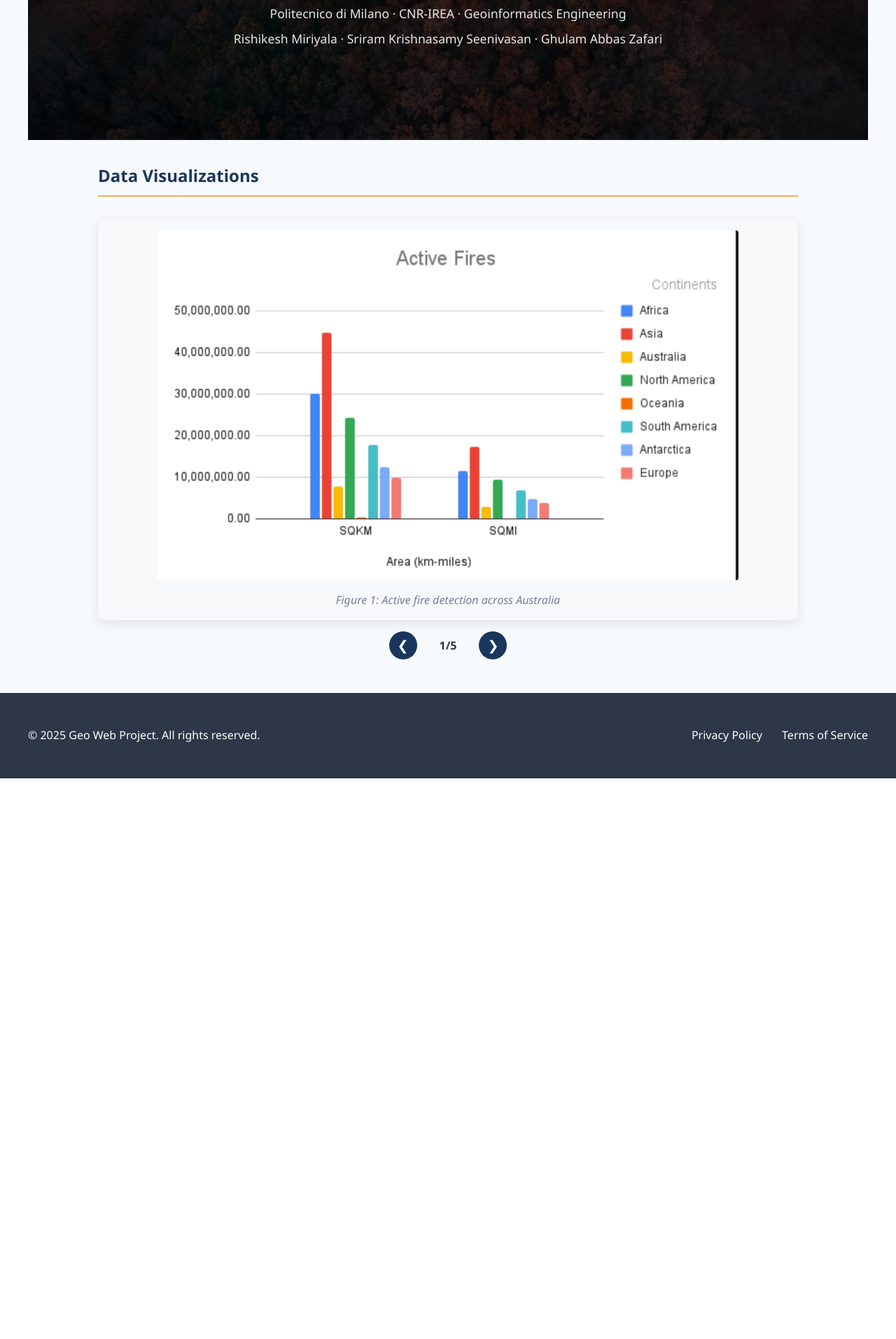
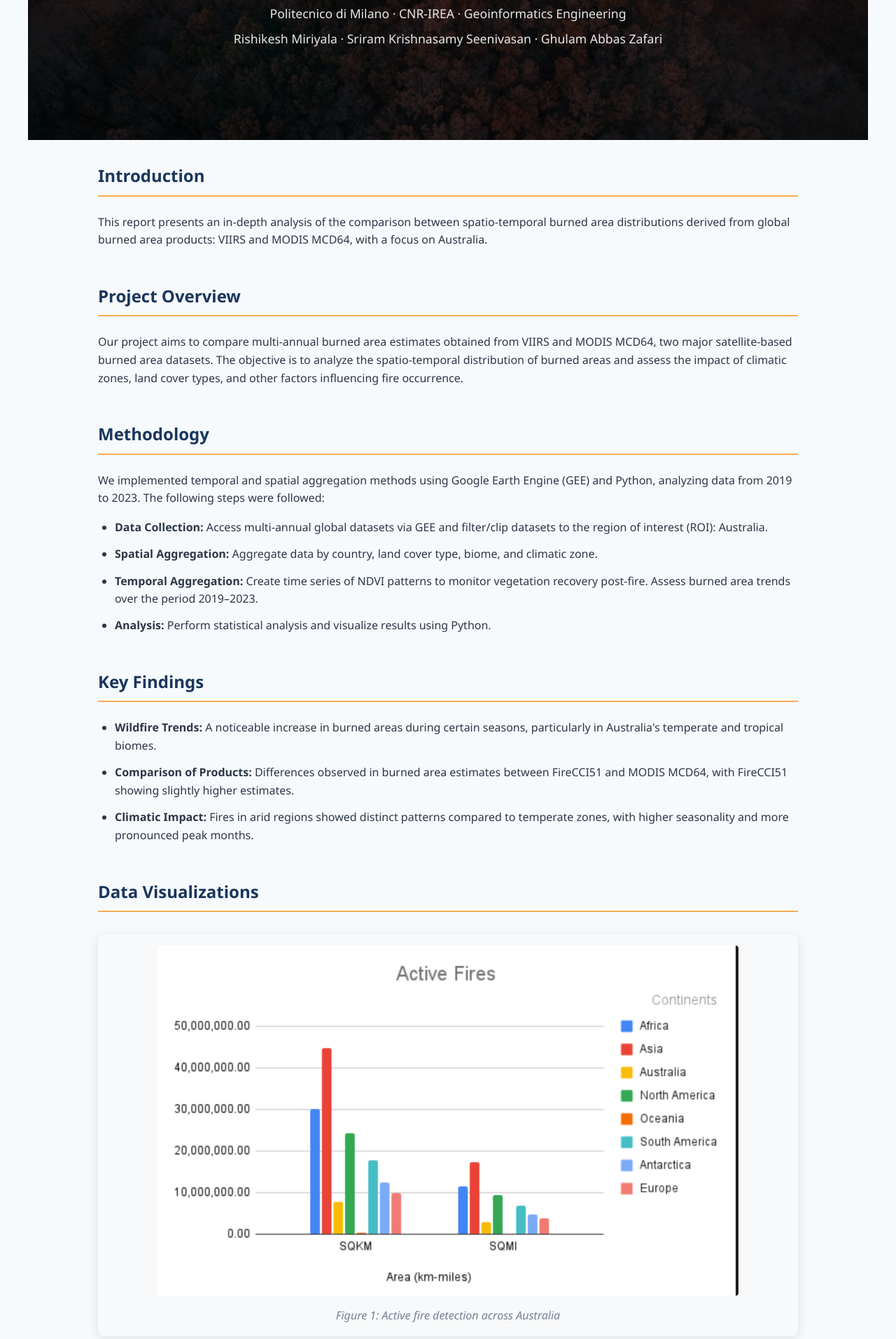
Before and after one commit to zafariabbas68/Geo_web, a Flask app: page /report in a window 1280 px wide. Shown: the part 430-2343 px from the top of the page at 70% size. Before the commit the page ends 1542 px from the top, so only its background shows below. Run offline with Flask 3, Linux system fonts and the light colour scheme.

Commit message:
Your message here

```diff
--- a/templates/report.html
+++ b/templates/report.html
@@ -15,7 +15,39 @@
 
 <!-- Main Report Content -->
 <div class="report-container">
-  <!-- [Previous sections remain unchanged] -->
+  <!-- Introduction Section -->
+  <section class="report-section">
+    <h2>Introduction</h2>
+    <p>This report presents an in-depth analysis of the comparison between spatio-temporal burned area distributions derived from global burned area products: VIIRS and MODIS MCD64, with a focus on Australia.</p>
+  </section>
+
+  <!-- Project Overview -->
+  <section class="report-section">
+    <h2>Project Overview</h2>
+    <p>Our project aims to compare multi-annual burned area estimates obtained from VIIRS and MODIS MCD64, two major satellite-based burned area datasets. The objective is to analyze the spatio-temporal distribution of burned areas and assess the impact of climatic zones, land cover types, and other factors influencing fire occurrence.</p>
+  </section>
+
+  <!-- Methodology -->
+  <section class="report-section">
+    <h2>Methodology</h2>
+    <p>We implemented temporal and spatial aggregation methods using Google Earth Engine (GEE) and Python, analyzing data from 2019 to 2023. The following steps were followed:</p>
+    <ul class="methodology-list">
+      <li><strong>Data Collection:</strong> Access multi-annual global datasets via GEE and filter/clip datasets to the region of interest (ROI): Australia.</li>
+      <li><strong>Spatial Aggregation:</strong> Aggregate data by country, land cover type, biome, and climatic zone.</li>
+      <li><strong>Temporal Aggregation:</strong> Create time series of NDVI patterns to monitor vegetation recovery post-fire. Assess burned area trends over the period 2019–2023.</li>
+      <li><strong>Analysis:</strong> Perform statistical analysis and visualize results using Python.</li>
+    </ul>
+  </section>
+
+  <!-- Key Findings -->
+  <section class="report-section">
+    <h2>Key Findings</h2>
+    <ul class="findings-list">
+      <li><strong>Wildfire Trends:</strong> A noticeable increase in burned areas during certain seasons, particularly in Australia's temperate and tropical biomes.</li>
+      <li><strong>Comparison of Products:</strong> Differences observed in burned area estimates between FireCCI51 and MODIS MCD64, with FireCCI51 showing slightly higher estimates.</li>
+      <li><strong>Climatic Impact:</strong> Fires in arid regions showed distinct patterns compared to temperate zones, with higher seasonality and more pronounced peak months.</li>
+    </ul>
+  </section>
 
   <!-- Visualizations Section -->
   <section class="report-section">
@@ -51,7 +83,21 @@
     </div>
   </section>
 
-  <!-- [Remaining sections remain unchanged] -->
+  <!-- Recommendations -->
+  <section class="report-section">
+    <h2>Recommendations</h2>
+    <ul class="recommendations-list">
+      <li>Enhance temporal resolution of burned area products to capture fine-scale variability.</li>
+      <li>Utilize more comprehensive data sources to improve accuracy in monitoring fires, especially in remote regions.</li>
+      <li>Expand the analysis to incorporate more recent data for up-to-date insights.</li>
+    </ul>
+  </section>
+
+  <!-- Navigation Buttons -->
+  <div class="report-navigation">
+    <a href="/" class="btn btn-primary">🏠 Back to Home</a>
+    <a href="/chat" class="btn btn-secondary">🧠 Go to ChatBot</a>
+  </div>
 </div>
 
 <!-- JavaScript for Carousel -->
```
